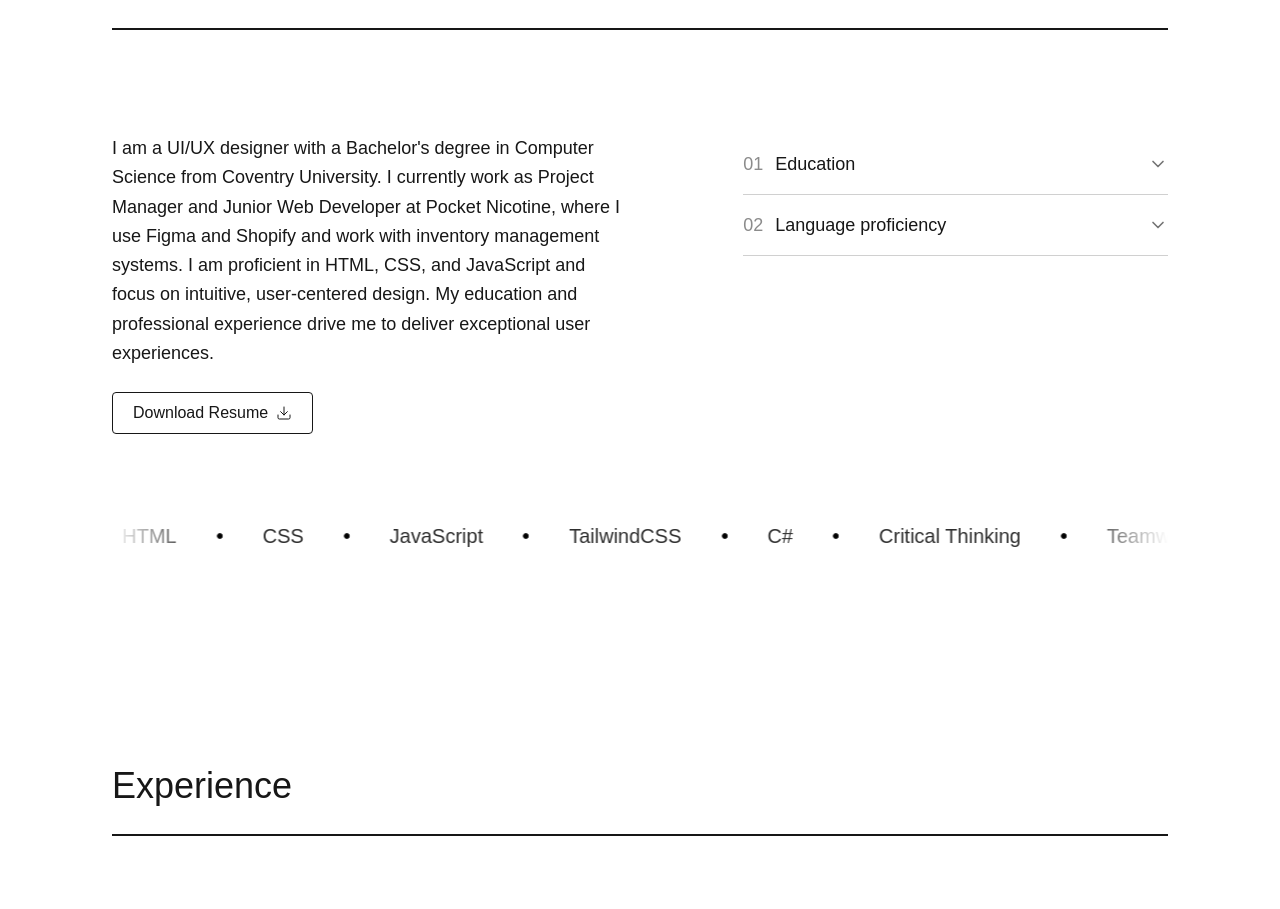
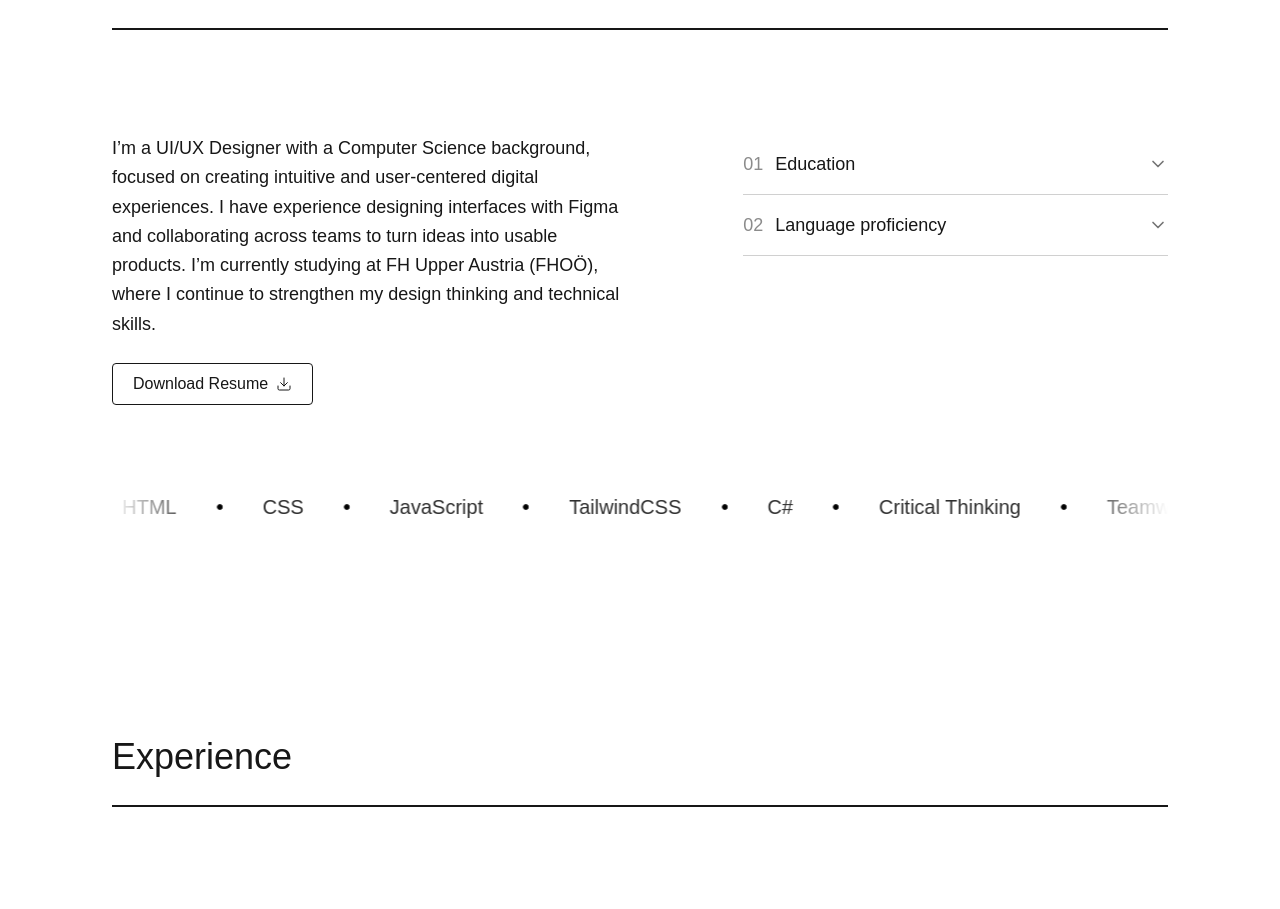
Before and after one commit to kyi-phyu-thant/portfolio, a Next.js app: page / in a window 1280 px wide. Shown: the part 840-1749 px from the top of the page. Built offline with nearby package versions, Linux system fonts and the light colour scheme; a web font is replaced by a local one.

Commit message:
Revise About section content to reflect updated professional background and focus on design skills, enhancing clarity and user engagement.

```diff
--- a/app/_sections/About.tsx
+++ b/app/_sections/About.tsx
@@ -71,13 +71,12 @@ export default function About() {
       <div className="grid grid-cols-1 md:grid-cols-[1.1fr_0.9fr] gap-x-28 gap-y-10">
         <div>
           <p className="text-base md:text-lg leading-relaxed font-sans">
-            I am a UI/UX designer with a Bachelor&apos;s degree in Computer
-            Science from Coventry University. I currently work as Project
-            Manager and Junior Web Developer at Pocket Nicotine, where I use
-            Figma and Shopify and work with inventory management systems. I am
-            proficient in HTML, CSS, and JavaScript and focus on intuitive,
-            user-centered design. My education and professional experience drive
-            me to deliver exceptional user experiences.
+            I’m a UI/UX Designer with a Computer Science background, focused on
+            creating intuitive and user-centered digital experiences. I have
+            experience designing interfaces with Figma and collaborating across
+            teams to turn ideas into usable products. I’m currently studying at
+            FH Upper Austria (FHOÖ), where I continue to strengthen my design
+            thinking and technical skills.
           </p>
           {/* Resume */}
           <a
```
